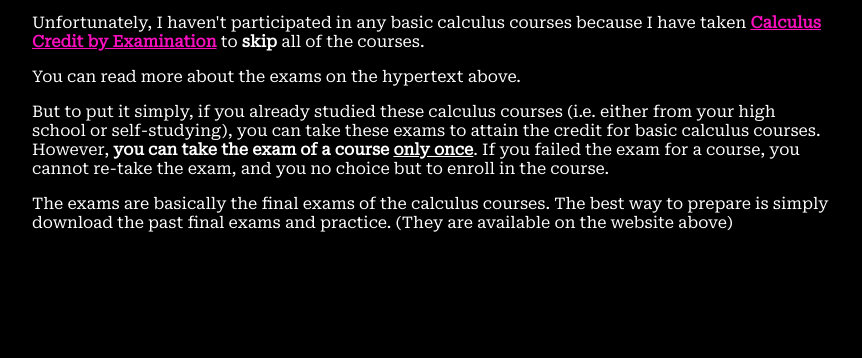
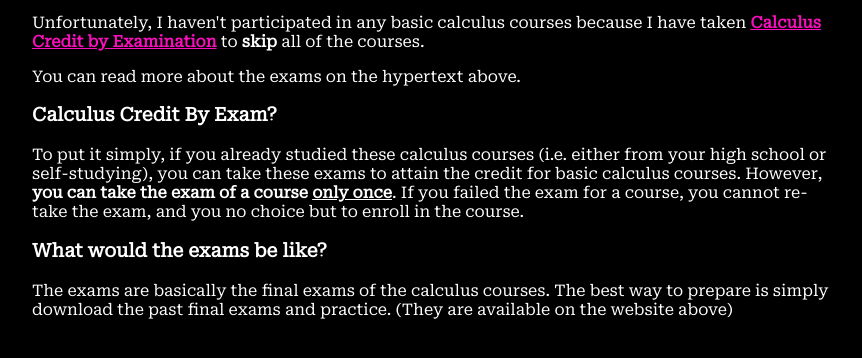
Before and after one commit to lis351-nott/lis351-nott.github.io, a plain HTML site: page basic-calculus/basic-calculus.html in a window 1280 px wide. Shown: the part 242-600 px from the top of the page, without its empty margins (208-1070 px from the left). Drawn offline with Linux system fonts and the light colour scheme.

Commit message:
add third level headers

```diff
--- a/basic-calculus/basic-calculus.html
+++ b/basic-calculus/basic-calculus.html
@@ -27,7 +27,11 @@
 		<p>Unfortunately, I haven't participated in any basic calculus courses because I have taken <a href="https://math.wisc.edu/undergraduate/calculusexam/"><strong>Calculus Credit by Examination</strong></a> to <strong>skip</strong> all of the courses.</p>
 
 		<p>You can read more about the exams on the hypertext above. </p>
-		<p>But to put it simply, if you already studied these calculus courses (i.e. either from your high school or self-studying), you can take these exams to attain the credit for basic calculus courses. However, <strong>you can take the exam of a course <u>only once</u></strong>. If you failed the exam for a course, you cannot re-take the exam, and you no choice but to enroll in the course.</p>
+
+		<h3>Calculus Credit By Exam?</h3>
+		<p>To put it simply, if you already studied these calculus courses (i.e. either from your high school or self-studying), you can take these exams to attain the credit for basic calculus courses. However, <strong>you can take the exam of a course <u>only once</u></strong>. If you failed the exam for a course, you cannot re-take the exam, and you no choice but to enroll in the course.</p>
+
+		<h3>What would the exams be like?</h3>
 		<p>The exams are basically the final exams of the calculus courses. The best way to prepare is simply download the past final exams and practice. (They are available on the website above)</p>
 		</div>
 	</body>
```
